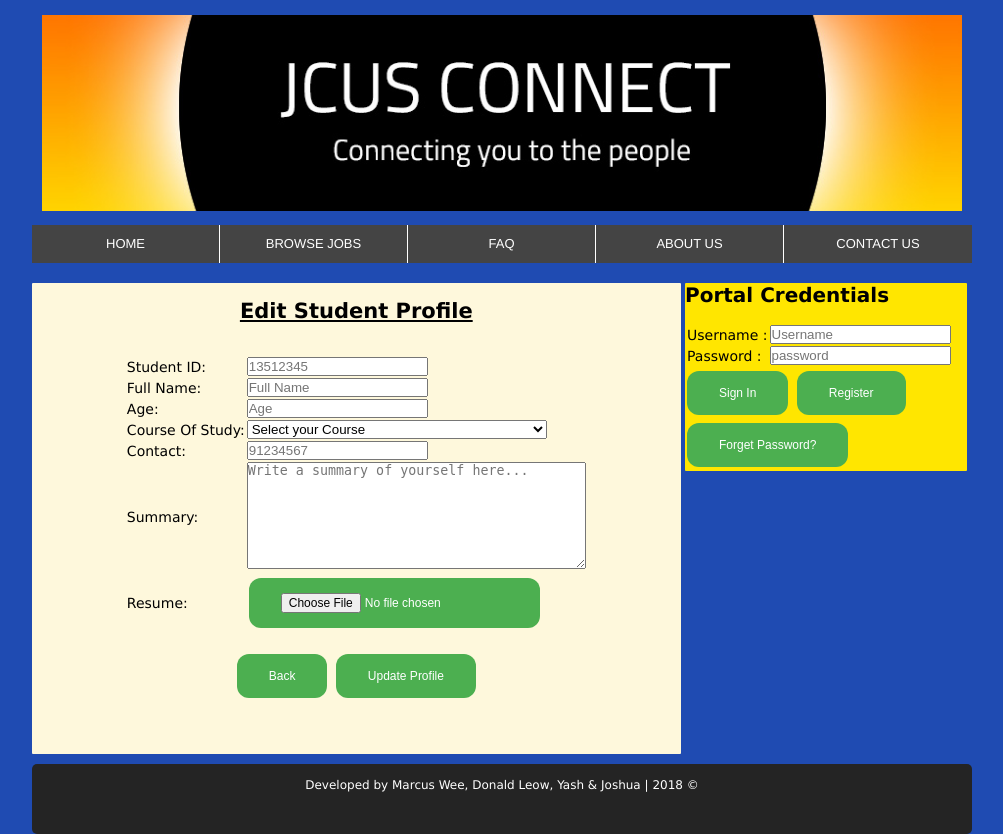
After one commit to sgdonaldleow95/jcu_designthinking3_team_a7, a PHP site: page /editStudentProfile.php in a window 1280 px wide. The commit adds this page. Shown: the whole page, without its empty margins (138-1141 px from the left). Run offline with PHP 8.4, Linux system fonts and the light colour scheme.

Commit message:
Done with editStudentProfile.php

```diff
--- /dev/null
+++ b/editStudentProfile.php
@@ -0,0 +1,82 @@
+<?php session_start() ?>
+
+<!doctype html>
+<html>
+<head>
+    <meta charset="utf-8">
+    <title>JCU Singapore Job Portal</title>
+    <link href="css/external.css" rel="stylesheet"/>
+    <link href="css/nav.css" rel="stylesheet"/>
+    <link href="css/media.css" rel="stylesheet"/>
+
+</head>
+
+<body>
+<header>
+    <img id="img1" src="images/banner.jpg" width="100%">
+</header>
+<nav>
+    <?php include('includes/nav.php') ?>
+</nav>
+<section>
+    <div id="content">
+        <br>
+        <h2><u><center>Edit Student Profile</center></u></h2>
+        <br>
+        <center>
+            <form name='editstudentprofile' method='post' action='doEditStudentProfile.php'>
+                <br>
+                <table>
+                    <tr>
+                        <td>Student ID: </td>
+                        <td> <input name='register_id' type='text' placeholder='13512345' required></td>
+                    </tr>
+                    <tr>
+                        <td>Full Name: </td>
+                        <td><input name='fullname' type='text' size='20' placeholder='Full Name' required></td>
+                    </tr>
+                    <tr>
+                        <td>Age: </td>
+                        <td> <input name='age' type='password' placeholder='Age' required></td>
+                    </tr>
+                    <tr>
+                        <td><font color='black'>Course Of Study: </font></td>
+                        <td> <select name='course_of_study'>
+                                <option value='' disabled selected>Select your Course</option>
+                                <option value='BIT'>Bachelor of Information Technology</option>
+                                <option value='BPS'>Bachelor of Psychological Science</option>
+                                <option value='BE'>Bachelor of Education</option>
+                                <option value='BBES'>Bachelor of Business & Environmental Science</option>
+                                <option value='BA'>Bachelor of Arts</option>
+                        </td>
+                    </tr>
+                    <tr>
+                        <td>Contact: </td>
+                        <td> <input name='contact' type='text' placeholder='91234567' required></td>
+                    </tr>
+                    <tr>
+                        <td><font color='black'>Summary: </font></td>
+                        <td><textarea name="comment" rows="7" cols="40" placeholder="Write a summary of yourself here..."></textarea></td>
+                    </tr>
+                    <tr>
+                        <td>Resume: </td>
+                        <td><input class="button" input type="file" id="upload" name="resume_file_pdf" accept="application/pdf"></td>
+                    </tr>
+                </table>
+                <br>
+                <a href='index.php'> <button class="button" input type='button'>Back</button></a>
+                <button class="button" input name='submit' type='submit'>Update Profile</button><br><br>
+
+            </form>
+            <br>
+        </center>
+    </div>
+</section>
+<aside>
+    <?php include('includes/sidepanel.php') ?>
+</aside>
+<footer id="footer">
+    <?php include('includes/footer.php') ?>
+</footer>
+</body>
+</html>
--- a/includes/footer.php
+++ b/includes/footer.php
@@ -1 +1,2 @@
-Develop by Marcus Wee, Donald Leow, Yash & Joshua |  2018&copy;
+<br>
+Developed by Marcus Wee, Donald Leow, Yash & Joshua |  2018 &copy;
--- a/includes/sidepanel.php
+++ b/includes/sidepanel.php
@@ -4,7 +4,7 @@
     <br>
     <br>
     <a href="studentProfilePage.php"><button class="button" input type="button">View Profile</button></a><br>
-    <a href="#"><button class="button" input type="button">Edit Profile</button></a><br>
+    <a href="editStudentProfile.php"><button class="button" input type="button">Edit Profile</button></a><br>
     <a href="#"><button class="button" input type="button">Messages</button></a><br>
     <a href="doLogout.php"><button class="button" input type="button">Log Out</button></a>
     <br>
```
Also changed, not shown: css/style.css (+6 -53 lines), doEditStudentProfile.php (added).
